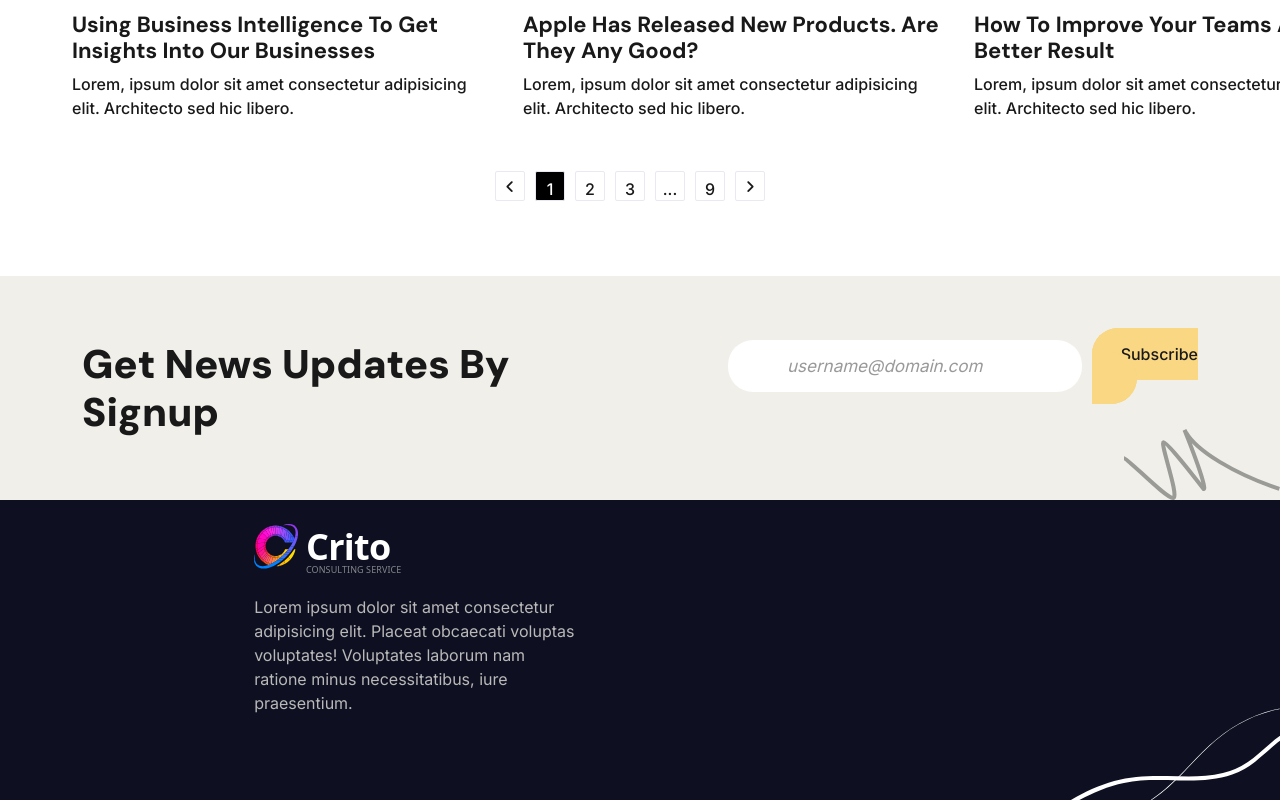
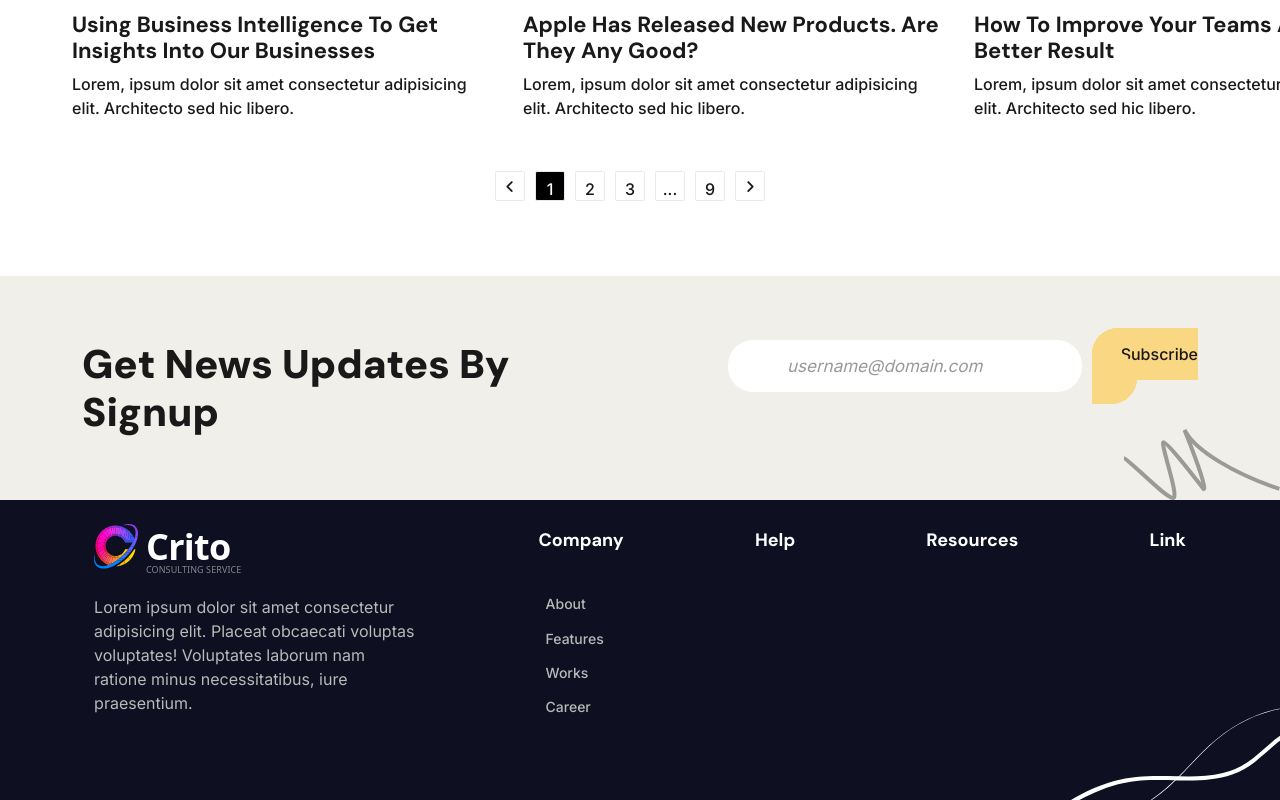
Before and after one commit to Janee4/react-crito, a React (Create React App) app: page /news in a window 1280 px wide. Shown: the part 2109-2909 px from the top of the page. Built offline with nearby package versions, Linux system fonts and the light colour scheme; some icons are missing.

Commit message:
company klar i black nav

```diff
--- a/src/components/NewsComponents/BlacknavigationNews.js
+++ b/src/components/NewsComponents/BlacknavigationNews.js
@@ -1,13 +1,13 @@
 import React from 'react'
 
-const BlacknavigationNews = ({divName, title, titleClass}) => {
+const BlacknavigationNews = ({divName, title, title1, title2, title3, title4, titleClass}) => {
   return (
     <div className={divName}>
       <h4 className={titleClass}>{title}</h4>
-      <a href="about.html">{title}</a>
-      <a href="features.html">{title}</a>
-      <a href="works.html">{title}</a>
-      <a href="career.html">{title}</a>
+      <a href="about.html">{title1}</a>
+      <a href="features.html">{title2}</a>
+      <a href="works.html">{title3}</a>
+      <a href="career.html">{title4}</a>
     </div>
   )
 }
--- a/src/components/NewsComponents/NewsBody.js
+++ b/src/components/NewsComponents/NewsBody.js
@@ -69,7 +69,10 @@ const NewsBody = () => {
       <img src={blackCritoLogo} alt=""/>
       <p>Lorem ipsum dolor sit amet consectetur<br/> adipisicing elit. Placeat obcaecati voluptas<br/> voluptates! Voluptates laborum nam<br/> ratione minus necessitatibus, iure<br/> praesentium.</p>
     </div>
-    <BlacknavigationNews divName="" title="" titleClass=""/>
+    <BlacknavigationNews divName="small-titles" titleClass="company" title="Company" title1="About" title2="Features" title3="Works" title4="Career" />
+    <BlacknavigationNews divName="small-titles help" titleClass="help" title="Help" title1="" title2="" title3="" title4="" />
+    <BlacknavigationNews divName="small-titles" title="Resources" title1="" title2="" title3="" title4="" />
+    <BlacknavigationNews divName="small-titles link" title="Link" title1="" title2="" title3="" title4=""/>
   </div>
   <div className="grey-lines">
     <img src={greyLines} alt=""/>
```
